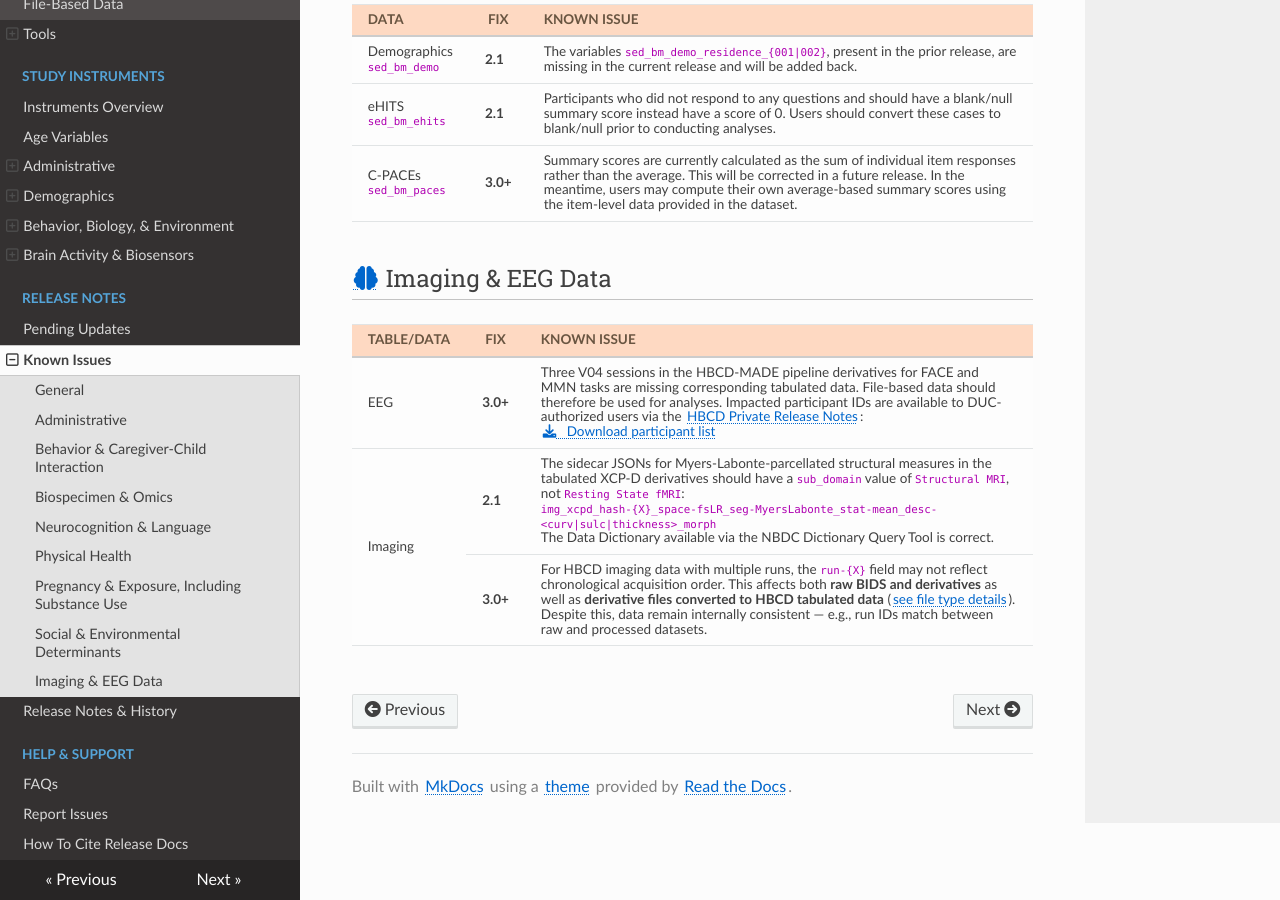
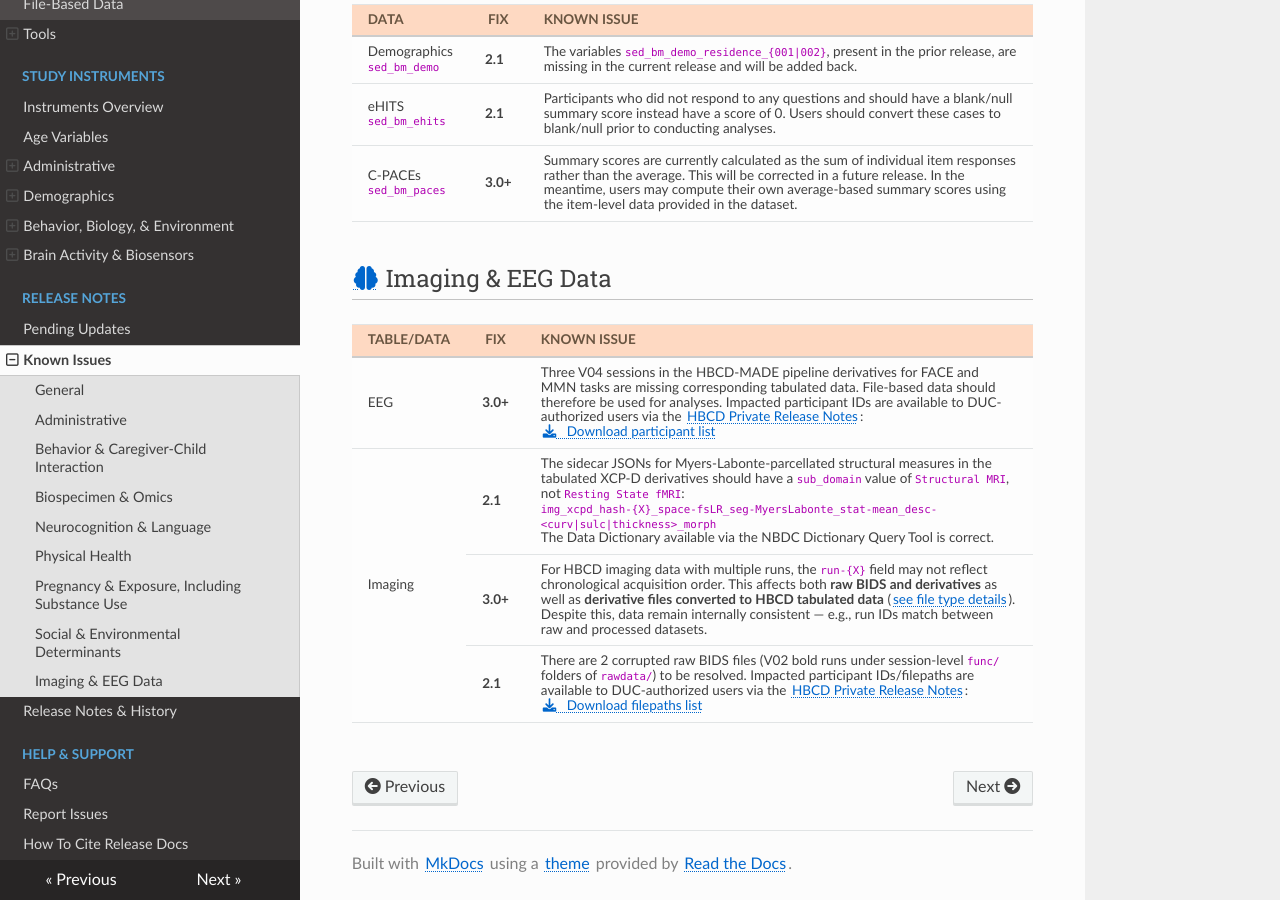
Before and after one commit to nbdc-datahub/hbcd-docs, an MkDocs documentation site: the page built from docs/changelog/knownissues.md, in a window 1280 px wide and 900 px high, scrolled down 2678 px. Built offline with MkDocs 1.6.1, drawn with Linux system fonts in a browser that asks for light colours; nearby versions of some CDN libraries.

Commit message:
add known issue about corrupt fmri bids and KI warning on fMRI page

```diff
--- a/docs/changelog/knownissues.md
+++ b/docs/changelog/knownissues.md
@@ -242,7 +242,7 @@ Several instruments contain implausible values for gestational age (<code>gestat
   <a href="https://hbcd-docs-private.lassoinformatics.com/participant_lists/eeg-missing-tabulated-MADE-outputs-supplemental.csv"><i class="fa-solid fa-download"></i> &nbsp; Download participant list</a></td>
 </tr>
 <tr>
-<td rowspan="2">Imaging</td>
+<td rowspan="3">Imaging</td>
 <td><b>2.1</b></td>
 <td style="word-wrap: break-word; white-space: normal;">The sidecar JSONs for Myers-Labonte-parcellated structural measures in the tabulated XCP-D derivatives should have a <code>sub_domain</code> value of <code>Structural MRI</code>, not <code>Resting State fMRI</code>:<br>
 <code>img_xcpd_hash-{X}_space-fsLR_seg-MyersLabonte_stat-mean_desc-&lt;curv|sulc|thickness&gt;_morph</code><br>
@@ -254,5 +254,12 @@ Several instruments contain implausible values for gestational age (<code>gestat
 For HBCD imaging data with multiple runs, the <code>run-{X}</code> field may not reflect chronological acquisition order.
 This affects both <b>raw BIDS and derivatives</b> as well as <b>derivative files converted to HBCD tabulated data</b> (<a href="../../datacuration/overview" target="_blank">see file type details</a>). Despite this, data remain internally consistent — e.g., run IDs match between raw and processed datasets.</td>
 </tr>
+<tr>
+<td><b>2.1</b></td>
+<td style="word-wrap: break-word; white-space: normal;">
+There are 2 corrupted raw BIDS files (V02 bold runs under session-level <code>func/</code> folders of <code>rawdata/</code>) to be resolved. Impacted participant IDs/filepaths are available to DUC-authorized users via the <a href="https://hbcd-docs-private.lassoinformatics.com/#download">HBCD Private Release Notes</a>:<br>
+  <a href="https://hbcd-docs-private.lassoinformatics.com/participant_lists/img_rawBIDS-supplemental.csv"><i class="fa-solid fa-download"></i> &nbsp; Download filepaths list</a>
+   </td>
+</tr>
 </tbody>
 </table>
```
Also changed, not shown: docs/instruments/mri/fmri.md (+8 -0 lines).
